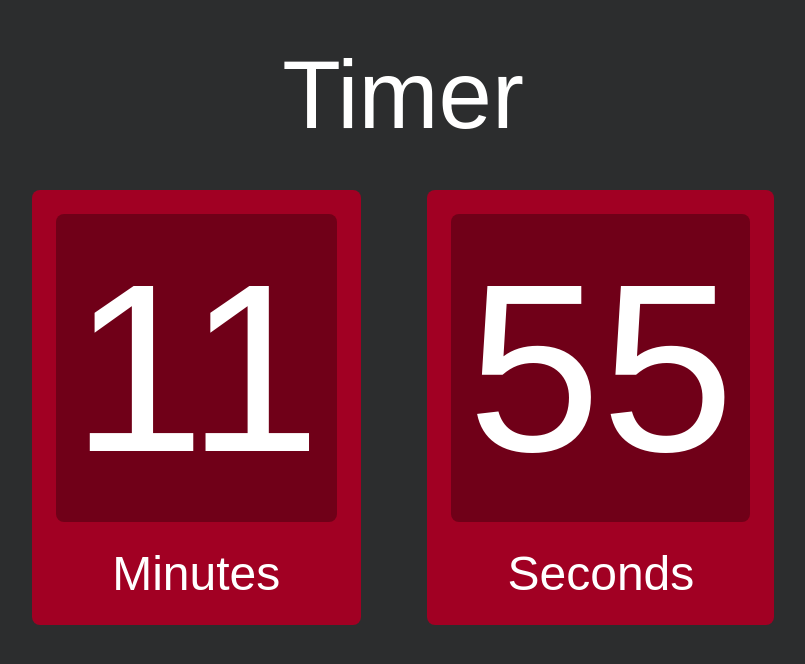
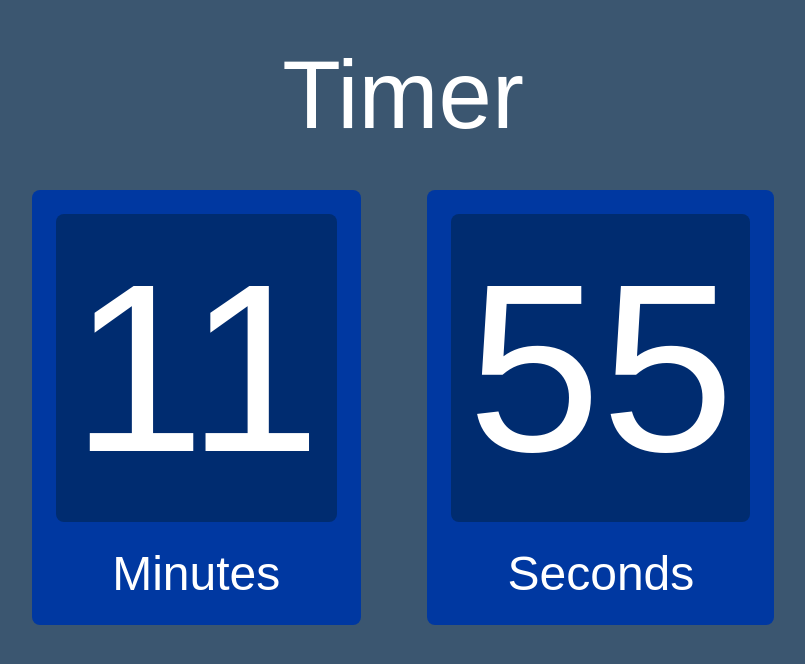
Before and after one commit to zubairabid/SimpleJS-Timer, a plain HTML site: page index.html in a window 1280 px wide. Shown: the whole page, without its empty margins (237-1042 px from the left). Drawn offline with Linux system fonts and the light colour scheme.

Commit message:
update colors

```diff
--- a/style.css
+++ b/style.css
@@ -1,6 +1,6 @@
 body{
 	text-align: center;
-	background: #2c2d2e;
+	background: #3b5670;
 	font-family: sans-serif;
 	font-weight: 100;
 }
@@ -24,14 +24,14 @@ h1{
 #clockdiv > div{
 	border-radius: 1vh;
 	padding: 3vh;
-	background: #a10023;
+	background: rgb(0, 56, 161);
 	display: inline-block;
 }
 
 #clockdiv div > span{
 	border-radius: 1vh;
 	padding: 2vh;
-	background: #700018;
+	background: #002c70;
 	display: inline-block;
 }
 
```
